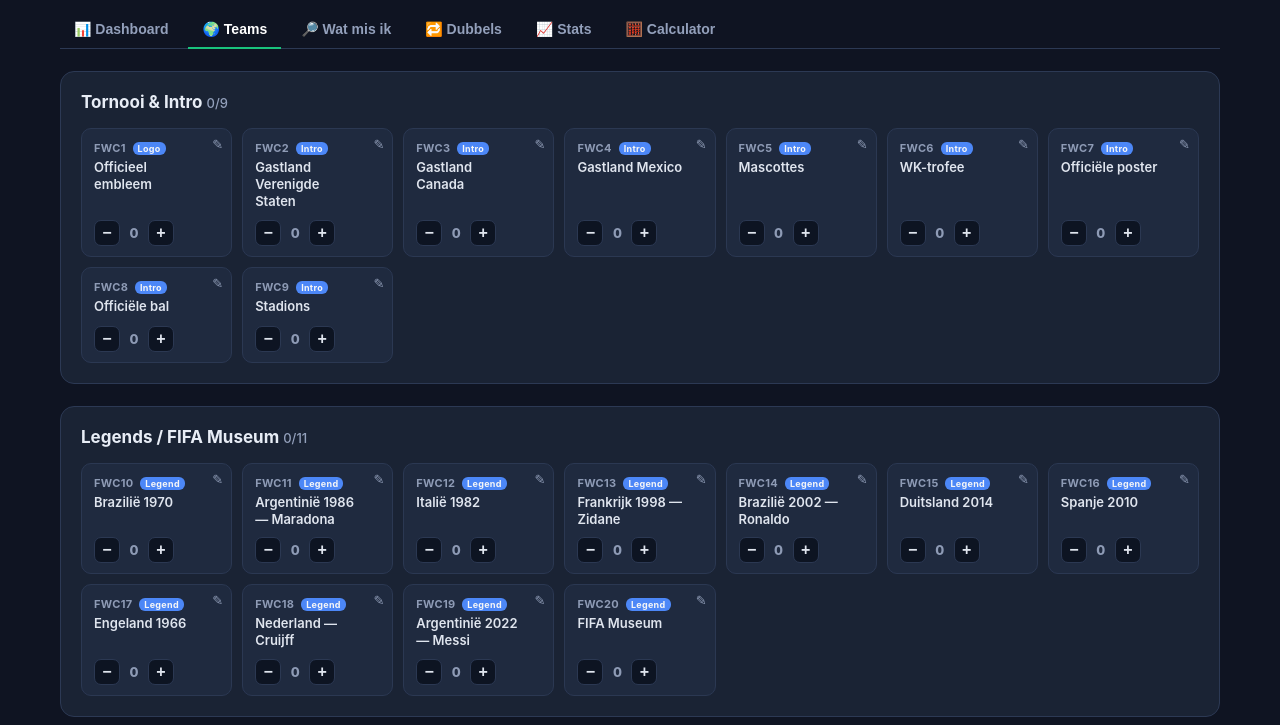
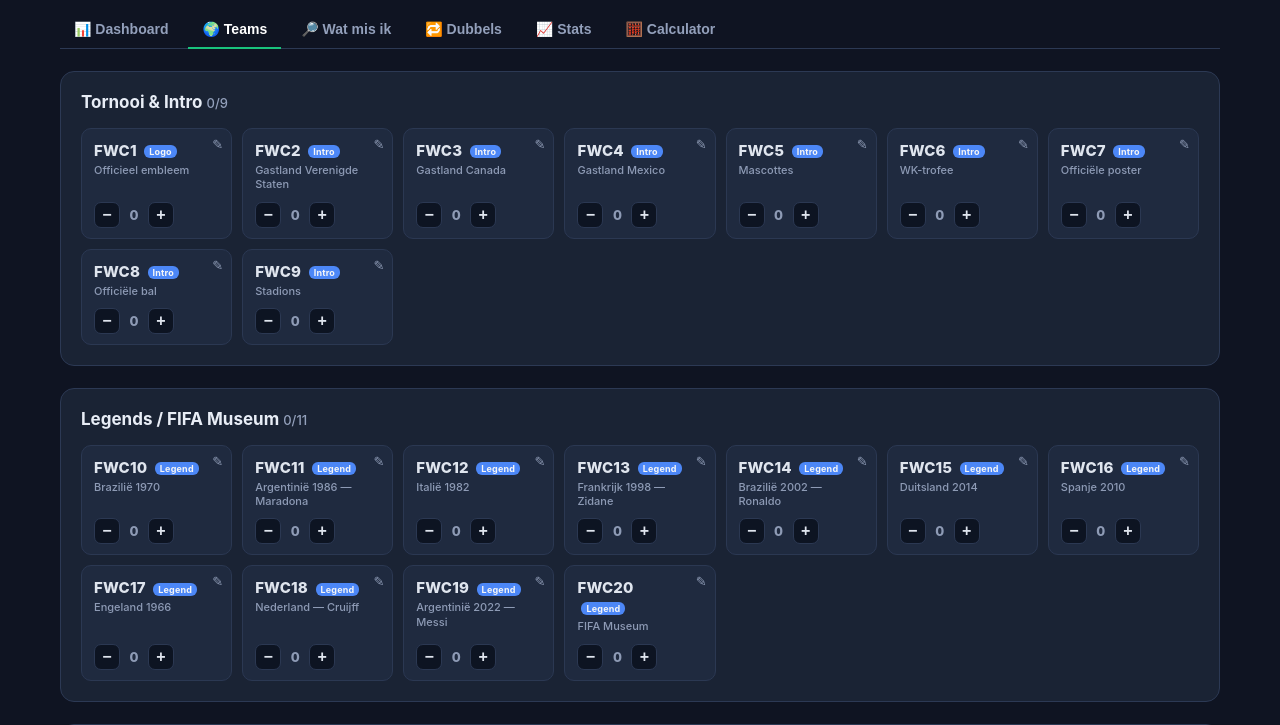
Before and after one commit to EmielEDW/panini, a plain HTML site: page index.html in a window 1280 px wide. Both pictures are taken after a click on the button "🌍 Teams". Shown: the part 71-796 px from the top of the page. Drawn offline with Linux system fonts and the light colour scheme.

Commit message:
Sticker-code als titel, naam kleiner/gedempt
De code is nu de prominente titel; de spelersnaam (educated guess) staat
er kleiner en in gedempt grijs onder.

```diff
--- a/styles.css
+++ b/styles.css
@@ -138,9 +138,9 @@ body {
 .tile:hover { border-color: var(--accent2); }
 .tile.owned { background: var(--owned-bg); border-color: var(--owned-line); }
 .tile.missing { opacity: .96; }
-.tile-num { font-size: 11px; color: var(--muted); font-weight: 700; letter-spacing: .3px; }
-.tile-num .tag { background: var(--accent2); color: #fff; border-radius: 6px; padding: 1px 5px; font-size: 9px; margin-left: 4px; }
-.tile-name { font-size: 13px; font-weight: 600; margin-top: 4px; padding-right: 18px; line-height: 1.3; }
+.tile-num { font-size: 15px; color: var(--text); font-weight: 800; letter-spacing: .2px; padding-right: 18px; }
+.tile-num .tag { background: var(--accent2); color: #fff; border-radius: 6px; padding: 1px 5px; font-size: 9px; margin-left: 4px; vertical-align: middle; font-weight: 700; }
+.tile-name { font-size: 11px; font-weight: 500; color: var(--muted); margin-top: 3px; line-height: 1.3; }
 .tile-foot { display: flex; align-items: center; justify-content: space-between; margin-top: auto; padding-top: 10px; }
 .dupe-ctl { display: flex; align-items: center; gap: 6px; }
 .dupe-btn { width: 26px; height: 26px; border-radius: 7px; border: 1px solid var(--line); background: var(--bar-bg); color: var(--text); cursor: pointer; font-size: 16px; font-weight: 800; line-height: 1; display: flex; align-items: center; justify-content: center; padding: 0; }
```
